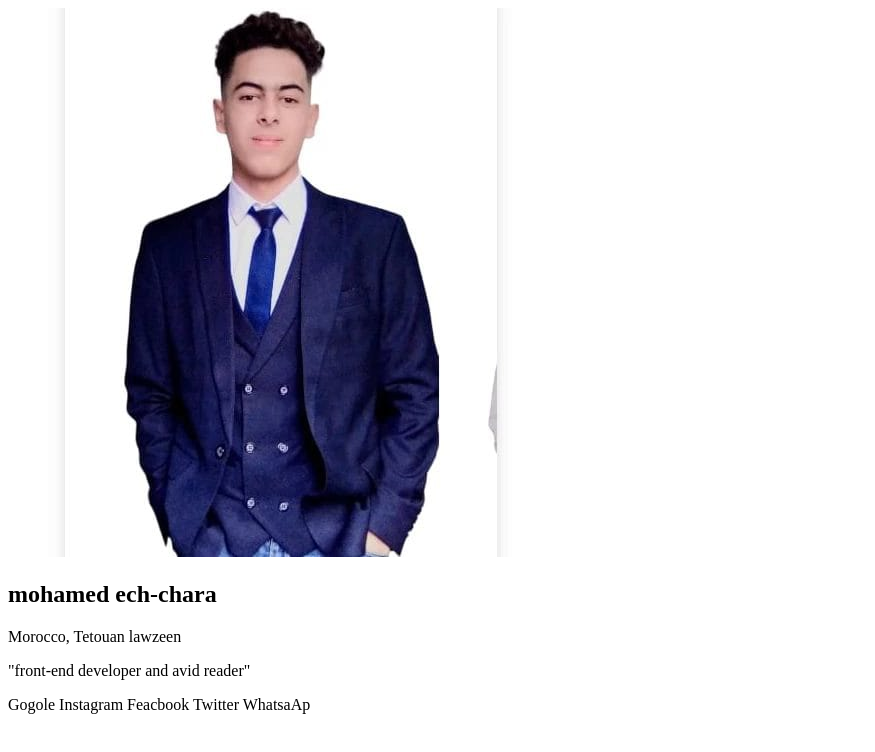
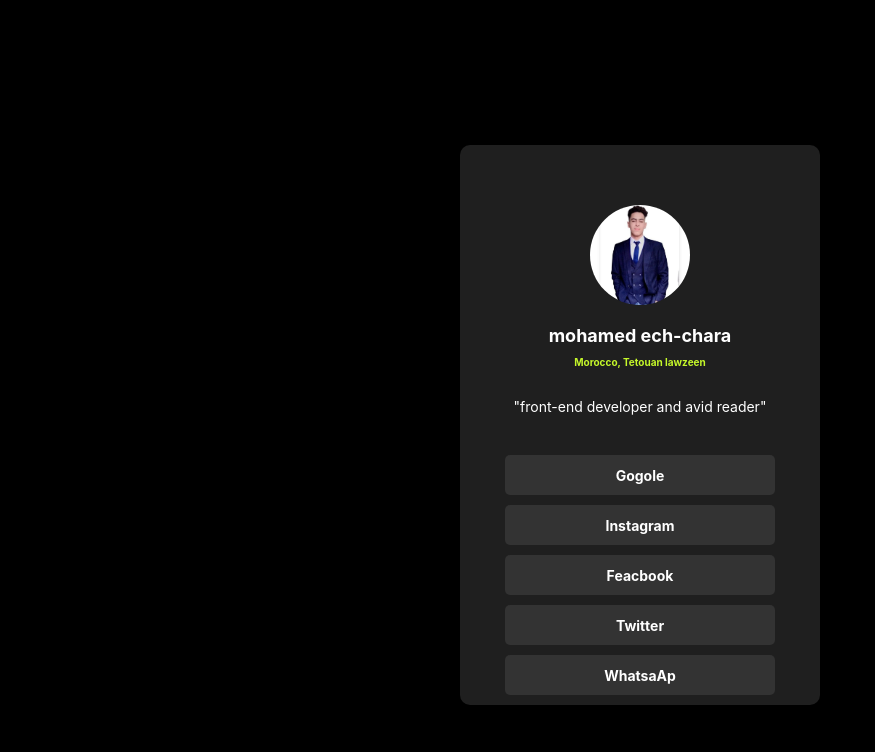
Before and after one commit to mohamedechaara/Projecto1, a plain HTML site: page index.html in a window 1280 px wide. Shown: the whole page, without its empty margins (0-875 px from the left). Drawn offline with Linux system fonts and the light colour scheme; a web font is replaced by a local one.

Commit message:
Update index.html

```diff
--- a/index.html
+++ b/index.html
@@ -4,7 +4,7 @@
     <meta charset="UTF-8">
     <meta name="viewport" content="width=device-width, initial-scale=1.0">
     <title>Document</title>
-    <link rel="stylesheet" href="P1.css">
+    <link rel="stylesheet" href="style.css">
 </head>
 <body>
     <div class="container">
```
